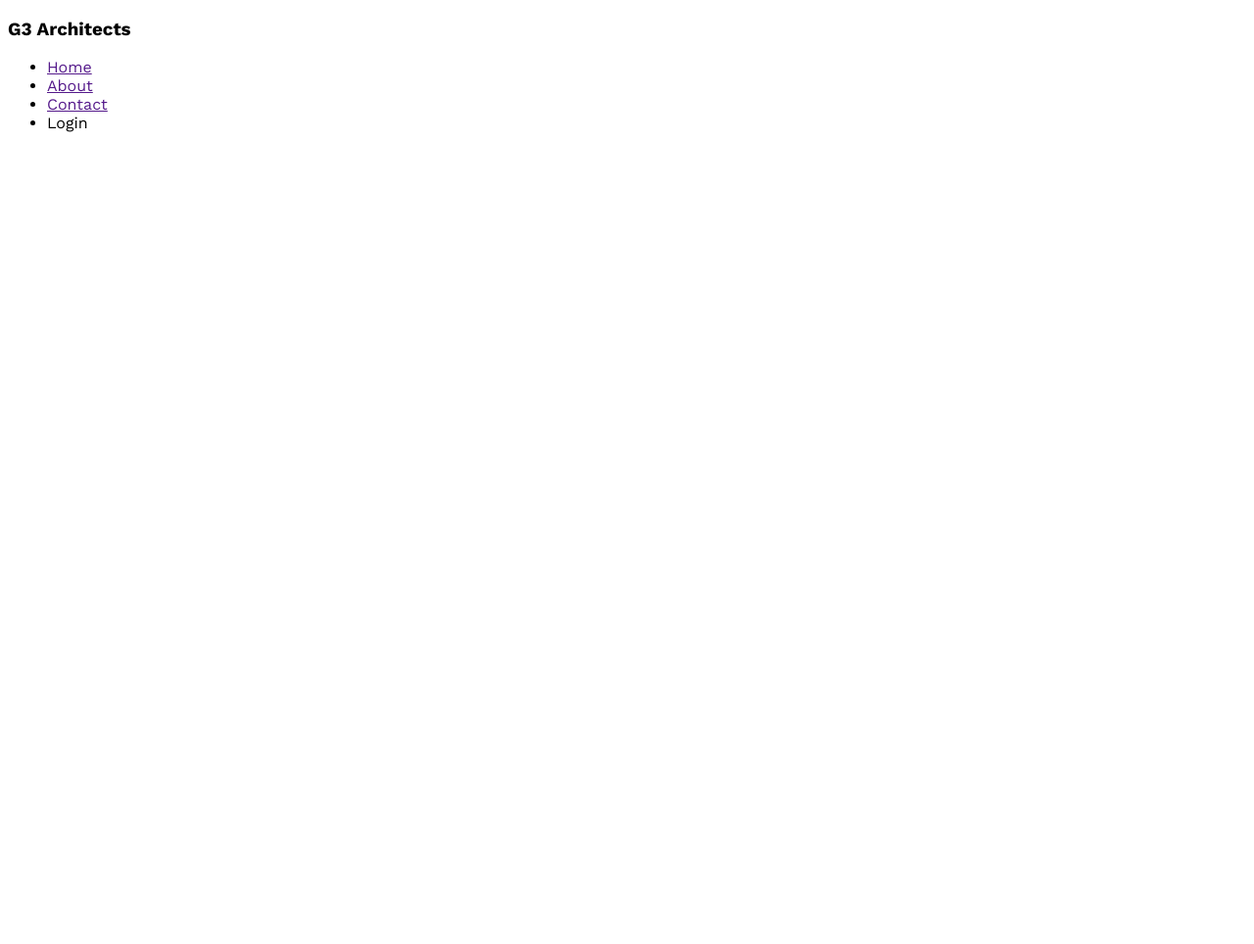
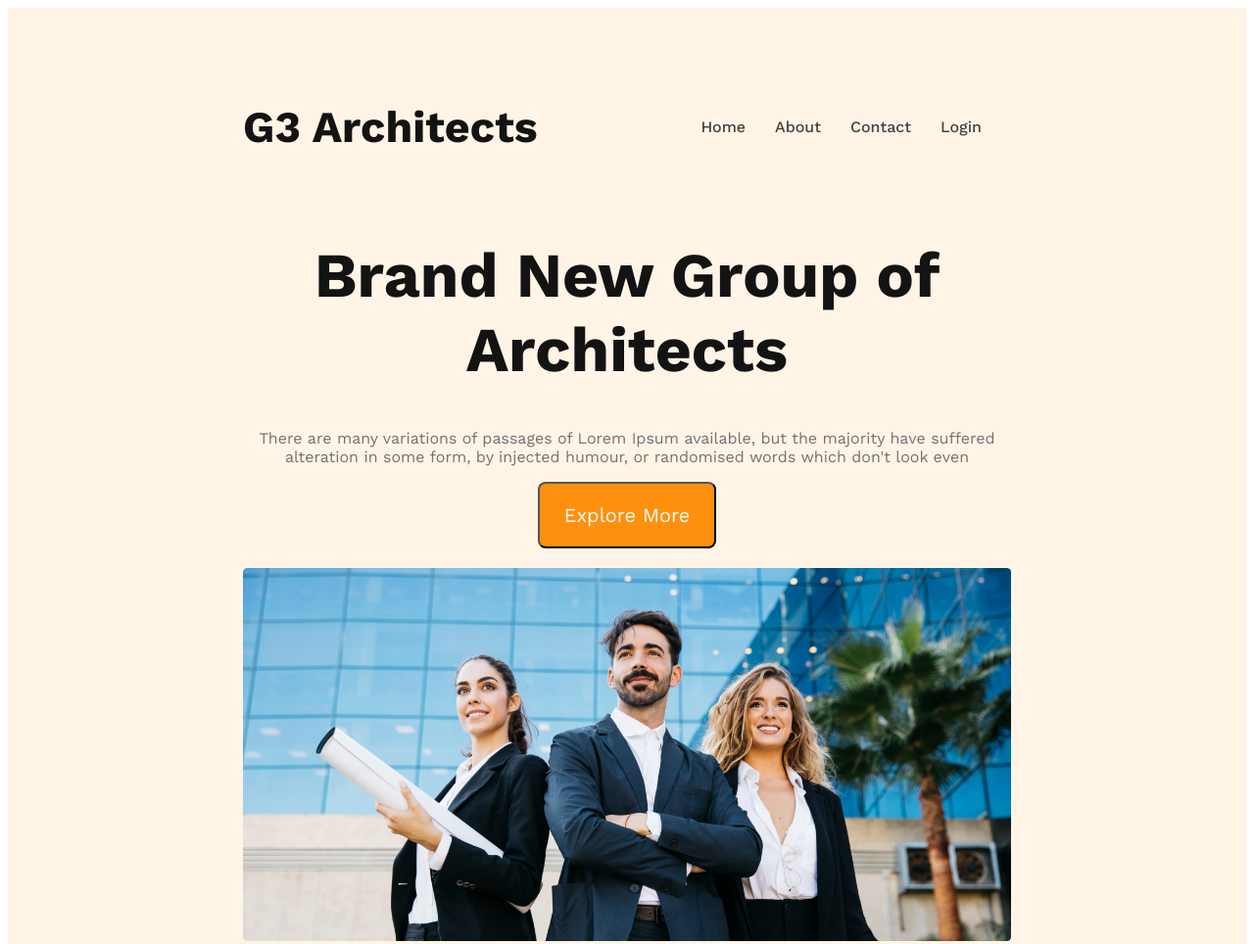
Before and after one commit to alimurdipu/git-architects-website, a plain HTML site: page index.html in a window 1280 px wide. Shown: the top 964 px of the page at 98% size. Before the commit the page ends 800 px from the top, so only its background shows below. Drawn offline with nearby package versions, Linux system fonts and the light colour scheme.

Commit message:
finished header section

```diff
--- a/index.html
+++ b/index.html
@@ -9,14 +9,26 @@
   <body>
     <header>
       <nav>
-        <h3>G3 Architects</h3>
+        <h3 class="nav-title">G3 Architects</h3>
         <ul>
           <li><a href="">Home</a></li>
           <li><a href="">About</a></li>
           <li><a href="">Contact</a></li>
-          <li><a href=""></a>Login</li>
+          <li><a href="">Login</a></li>
         </ul>
       </nav>
+      <div class="banner">
+        <div class="banner-content">
+          <h1 class="banner-title">Brand New Group of Architects</h1>
+          <p class="banner-description">
+            There are many variations of passages of Lorem Ipsum available, but
+            the majority have suffered alteration in some form, by injected
+            humour, or randomised words which don't look even
+          </p>
+          <button class="btn-primary">Explore More</button>
+        </div>
+        <img src="images/banner.png" alt="" />
+      </div>
     </header>
 
     <main></main>
--- a/styles/architect.css
+++ b/styles/architect.css
@@ -1,7 +1,90 @@
 /* work sans font from google fonts */
   @import url('https://fonts.googleapis.com/css2?family=Open+Sans:wght@300;400;700&family=Roboto:wght@300&family=Work+Sans:wght@400;500;600;700;800&display=swap');
-*{
+
+/* Shared styles   */
+  *{
     font-family: 'Open Sans', sans-serif;
     font-family: 'Roboto', sans-serif;
     font-family: 'Work Sans', sans-serif;
 }
+.btn-primary{
+    border-radius: 8px;
+    color: #fff;
+    font-size:1.25rem;
+    background: #FF900E;
+    padding: 20px 25px;
+    color:#FFF;
+    cursor: pointer;
+}
+/* header styles */
+header{
+    background: rgba(255, 144, 14, 0.10);
+    padding: 50px 240px;
+}
+nav{
+    display: flex;
+    justify-content: space-between;
+    align-items: center;
+}
+.nav-title{
+    color: #131313;
+    font-size: 2.8rem;
+    font-weight: 700;
+}
+nav > ul{
+    display: flex;
+}
+nav li{
+    list-style: none;
+    margin-right: 30px;
+    font-weight: 500;
+    font-size: 1rem;
+}
+nav li a{
+    text-decoration: none;
+    color: #424242;
+}
+
+/* banner styles */
+
+.banner-content{
+    max-width: 800px;
+    text-align: center;
+    margin: 0 auto;
+}
+.banner-title{
+    font-size: 4rem;
+    font-weight: 700;
+    color: #131313;
+}
+
+.banner-description{
+    color: #727272;
+}
+.banner img{
+    margin-top: 20PX;
+    width: 100%;
+}
+
+/* responsive and media query */
+
+/* mobile devices */
+@media screen and (max-width:576px){
+    header{
+        padding: 20px;
+    }
+    nav{
+        flex-direction: column;
+    }
+}
+
+/* tablet or more devices */
+@media screen and (min-width:576px) and (max-width:960px) {
+    header{
+        padding: 50px;
+    }
+    nav{
+        flex-direction: column;
+    }
+
+}
```
